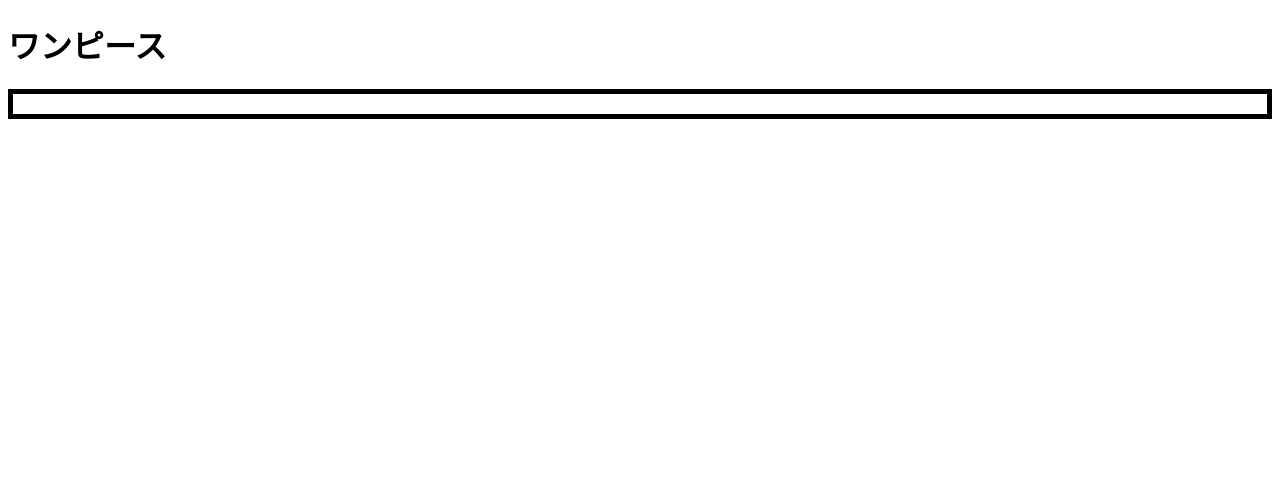
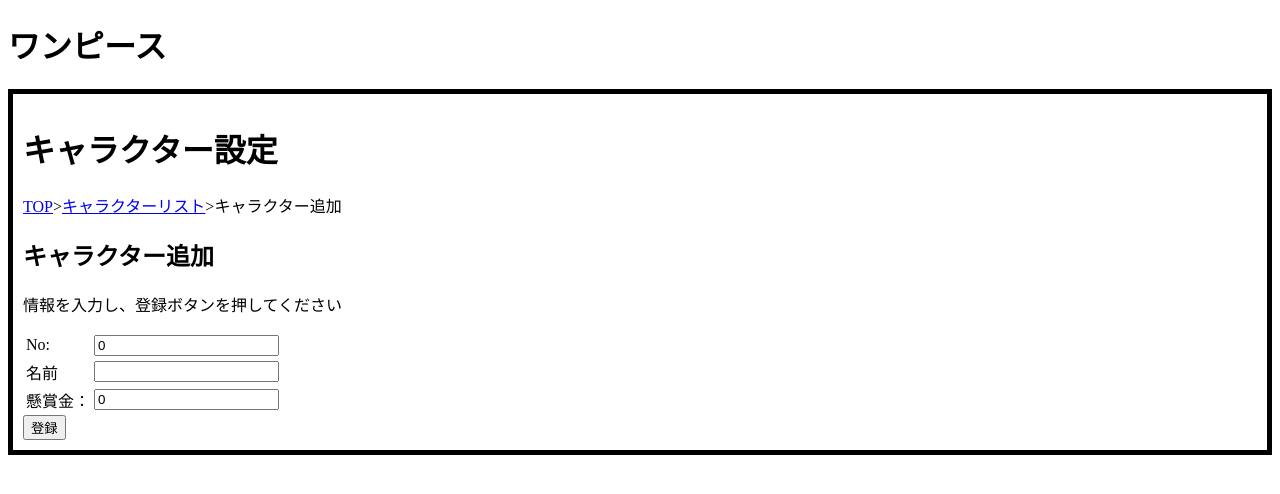
Before and after one commit to satone1525/Practice_Nuxt3, a Nuxt app in the folder test1/: page /character/characterAdd in a window 1280 px wide. Before the commit this address had no page. Shown: the top 494 px of the page. Built offline with nearby package versions, Linux system fonts and the light colour scheme.

Commit message:
学習: ルーティングの制御

```diff
--- /dev/null
+++ b/test1/pages/character/characterAdd.vue
@@ -0,0 +1,70 @@
+<script setup lang="ts">
+import type {character} from "@/interfaces"
+
+//ルータオブジェクトを取得
+const router = useRouter();
+// router.push() => 指定の居場所へ
+// router.back() => 履歴上で１つ前の画面
+
+//キャラクターリストをステートから取得
+const characterList = useState<Map<number, Character>>("characterList");
+//入力データと同期させるCharacterオブジェクトの用意
+const character: Character = reactive(
+    {
+        id: 0,
+        name: "",
+        bounty: 0,
+    }
+)
+
+const onAdd = (): void => {
+    characterList.value.set(character.id, character);
+    router.push({name: "character-characterList"})
+};
+</script>
+
+<template>
+    <h1>キャラクター設定</h1>
+    <nav id="breadcrumbs">
+        <ul>
+            <li><NuxtLink v-bind:to="{name: 'index'}">TOP</NuxtLink></li>
+            <li><NuxtLink v-bind:to="{name: 'character-characterList'}">キャラクターリスト</NuxtLink></li>
+            <li>キャラクター追加</li>
+        </ul>
+    </nav>
+    <section>
+        <h2>キャラクター追加</h2>
+        <p>
+            情報を入力し、登録ボタンを押してください
+        </p>
+        <form v-on:submit.prevent="onAdd">
+            <table>
+                <tr>
+                    <td>
+                        <label for="addId">No:</label>
+                    </td>
+                    <td>
+                        <input type="number" id="addId" v-model.number="character.id" required></input>
+                    </td>
+                </tr>
+                <tr>
+                    <td>
+                        <label for="addName">名前</label>
+                    </td>
+                    <td>
+                        <input type="text" id="addName" v-model="character.name" required></input>
+                    </td>
+                </tr>
+                <tr>
+                    <td>
+                        <label for="addBounty">懸賞金：</label>
+                    </td>
+                    <td>
+                        <input type="number" id="addBounty" v-model.number="character.bounty" required>
+                    </td>
+                </tr>
+            </table>
+            <button type="submit">登録</button>
+        </form>
+    </section>
+</template>
--- a/test1/pages/character/characterList.vue
+++ b/test1/pages/character/characterList.vue
@@ -15,7 +15,7 @@
   <section>
     <h2>キャラクターリスト</h2>
     <p>
-      追加はこちらから
+      追加は<NuxtLink v-bind:to="{name: 'character-characterAdd'}">こちら</NuxtLink>から
     </p>
     <section>
       <ul>
```
